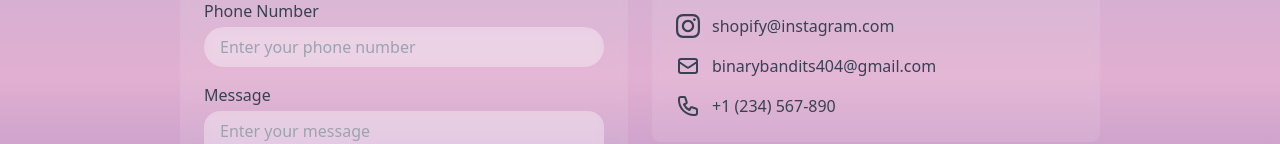
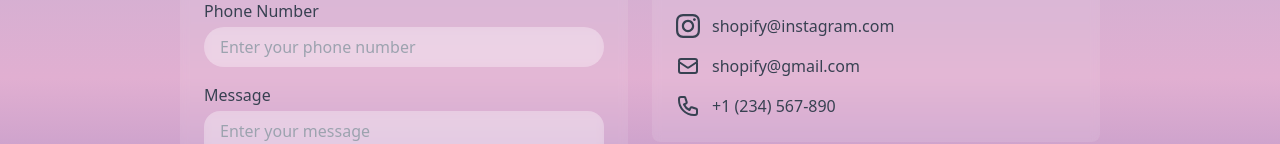
Before and after one commit to BinaryBandits03/project2, a SvelteKit app: page /Contact in a window 1280 px wide. Shown: the part 322-466 px from the top of the page. Built offline with nearby package versions, Linux system fonts and the light colour scheme.

Commit message:
fixed links

```diff
--- a/src/routes/Contact/+page.svelte
+++ b/src/routes/Contact/+page.svelte
@@ -173,7 +173,7 @@ const handleSubmit = () => {
                     <svg class="w-6 h-6" fill="none" stroke="currentColor" viewBox="0 0 24 24">
                         <path stroke-linecap="round" stroke-linejoin="round" stroke-width="2" d="M3 8l7.89 5.26a2 2 0 002.22 0L21 8M5 19h14a2 2 0 002-2V7a2 2 0 00-2-2H5a2 2 0 00-2 2v10a2 2 0 002 2z"/>
                     </svg>
-                    <span>binarybandits404@gmail.com</span>
+                    <span>shopify@gmail.com</span>
                 </a>
 
                   <a href="tel:+1234567890" class= "flex items-center space-x-3 text-gray-700 hover:text-violet-800 transition-colors">
```
